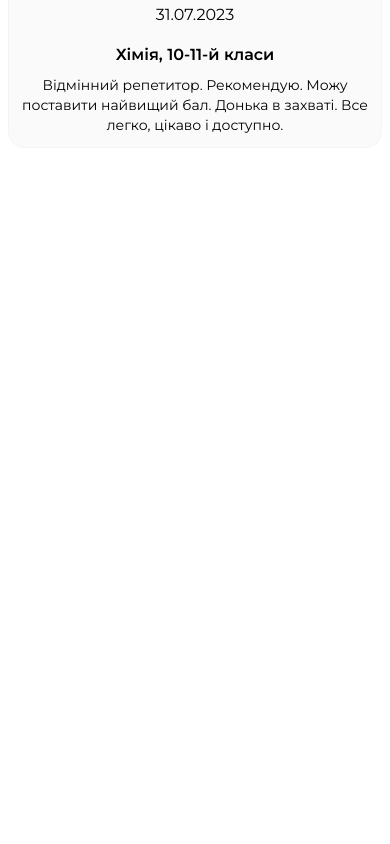
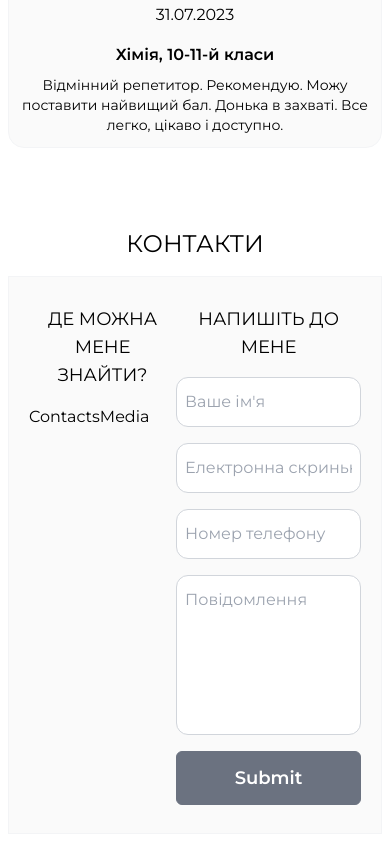
Before and after one commit to ShadowDrake21/tutor-site, a React (Create React App) app: page / in a window 390 px wide. Shown: the part 4639-5483 px from the top of the page. Before the commit the page ends 4827 px from the top, so only its background shows below. Built offline with nearby package versions, Linux system fonts and the light colour scheme.

Commit message:
contacts form (without responsive design)

```diff
--- a/package.json
+++ b/package.json
@@ -11,6 +11,7 @@
     "babel-plugin-macros": "^3.1.0",
     "react": "^18.2.0",
     "react-dom": "^18.2.0",
+    "react-hook-form": "^7.45.3",
     "react-icons": "^4.10.1",
     "react-scripts": "5.0.1",
     "react-scroll": "^1.8.9",
--- a/src/App.js
+++ b/src/App.js
@@ -7,6 +7,7 @@ import photo from './assets/about__photo.jpg'
 import { text } from './assets/changeData'
 import Price from './components/Price'
 import Reviews from './components/Reviews'
+import Contacts from './components/Contacts'
 
 function App() {
   return (
@@ -17,6 +18,7 @@ function App() {
       <Services />
       <Price />
       <Reviews />
+      <Contacts />
     </div>
   )
 }
--- /dev/null
+++ b/src/components/Contacts.jsx
@@ -0,0 +1,28 @@
+import React from 'react'
+import ContactsForm from './ContactsForm'
+import ContactsMedia from './ContactsMedia'
+import Title from './Title'
+
+const Contacts = () => {
+  return (
+    <div className="py-10 px-2 md:py-16">
+      <Title text="Контакти" />
+      <div className="max-w-screen-lg flex justify-between bg-zinc-50 border border-gray-100 mx-auto px-5 py-7">
+        <div>
+          <h4 className="text-center text-lg uppercase mb-4 md:mb-6 md:text-xl lg:mb-8">
+            Де можна мене знайти?
+          </h4>
+          <ContactsMedia />
+        </div>
+        <div className="max-w-lg w-full">
+          <h4 className="text-center text-lg uppercase mb-4 md:mb-6 md:text-xl lg:mb-8">
+            Напишіть до мене
+          </h4>
+          <ContactsForm />
+        </div>
+      </div>
+    </div>
+  )
+}
+
+export default Contacts
--- /dev/null
+++ b/src/components/ContactsForm.jsx
@@ -0,0 +1,75 @@
+import React from 'react'
+import { useForm } from 'react-hook-form'
+
+const ContactsForm = () => {
+  const {
+    register,
+    handleSubmit,
+    watch,
+    formState: { errors },
+  } = useForm()
+  const onSubmit = (data) => console.log(data)
+
+  console.log(watch('example'))
+
+  console.log(errors)
+
+  const errorRender = (text) => {
+    return <p className="text-red-500 font-bold">{text}</p>
+  }
+  return (
+    <form onSubmit={handleSubmit(onSubmit)} className="flex flex-col gap-y-2">
+      <input
+        {...register('firstName', {
+          required: "Обов'язкове поле",
+          maxLength: {
+            value: 20,
+            message: 'Макс. довжина - 20',
+          },
+        })}
+        className="w-full py-3 px-2 rounded-xl bg-white border border-gray-300 text-black focus:outline-none"
+        placeholder="Ваше ім'я"
+        autoComplete="off"
+      />
+      {errorRender(errors.firstName?.message)}
+      <input
+        {...register('emailName', {
+          required: "Обов'язкове поле",
+          pattern: {
+            value: /^[a-zA-Z0-9]+@[a-zA-Z0-9]+\.[A-Za-z]+$/,
+            message: 'Некоректний формат електронної скриньки',
+          },
+        })}
+        className="w-full py-3 px-2 rounded-xl bg-white border border-gray-300 text-black focus:outline-none"
+        placeholder="Електронна скринька"
+        autoComplete="off"
+      />
+      {errorRender(errors.emailName?.message)}
+      <input
+        {...register('phone', {
+          required: "Обов'язкове поле",
+          maxLength: {
+            value: 25,
+            message: 'Макс. довжина - 25',
+          },
+        })}
+        className="w-full py-3 px-2 rounded-xl bg-white border border-gray-300 text-black focus:outline-none"
+        placeholder="Номер телефону"
+        autoComplete="off"
+      />
+      {errorRender(errors.phone?.message)}
+      <textarea
+        {...register('messageField', { required: "Обов'язкове поле" })}
+        className="w-full py-3 px-2 rounded-xl h-40 resize-none bg-white border border-gray-300 text-black focus:outline-none"
+        placeholder="Повідомлення"
+      ></textarea>
+      {errorRender(errors.messageField?.message)}
+      <input
+        type="submit"
+        className="px-5 py-3 rounded-md bg-gray-500 border border-gray-500 text-white font-bold text-lg cursor-pointer  hover:bg-slate-300 duration-200 hover:text-gray-600"
+      />
+    </form>
+  )
+}
+
+export default ContactsForm
--- /dev/null
+++ b/src/components/ContactsMedia.jsx
@@ -0,0 +1,7 @@
+import React from 'react'
+
+const ContactsMedia = () => {
+  return <div>ContactsMedia</div>
+}
+
+export default ContactsMedia
```
Also changed, not shown: 1 other file (tests, documents, lock files or other folders).
